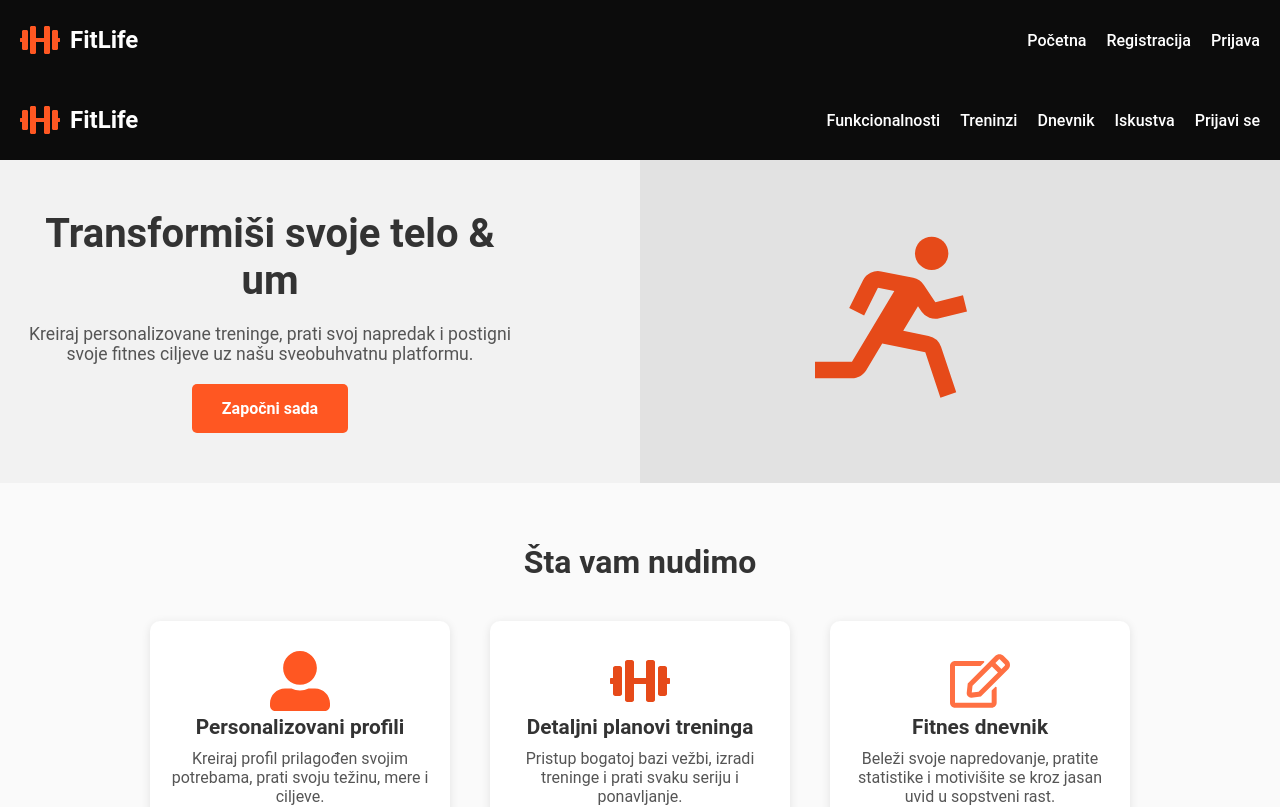
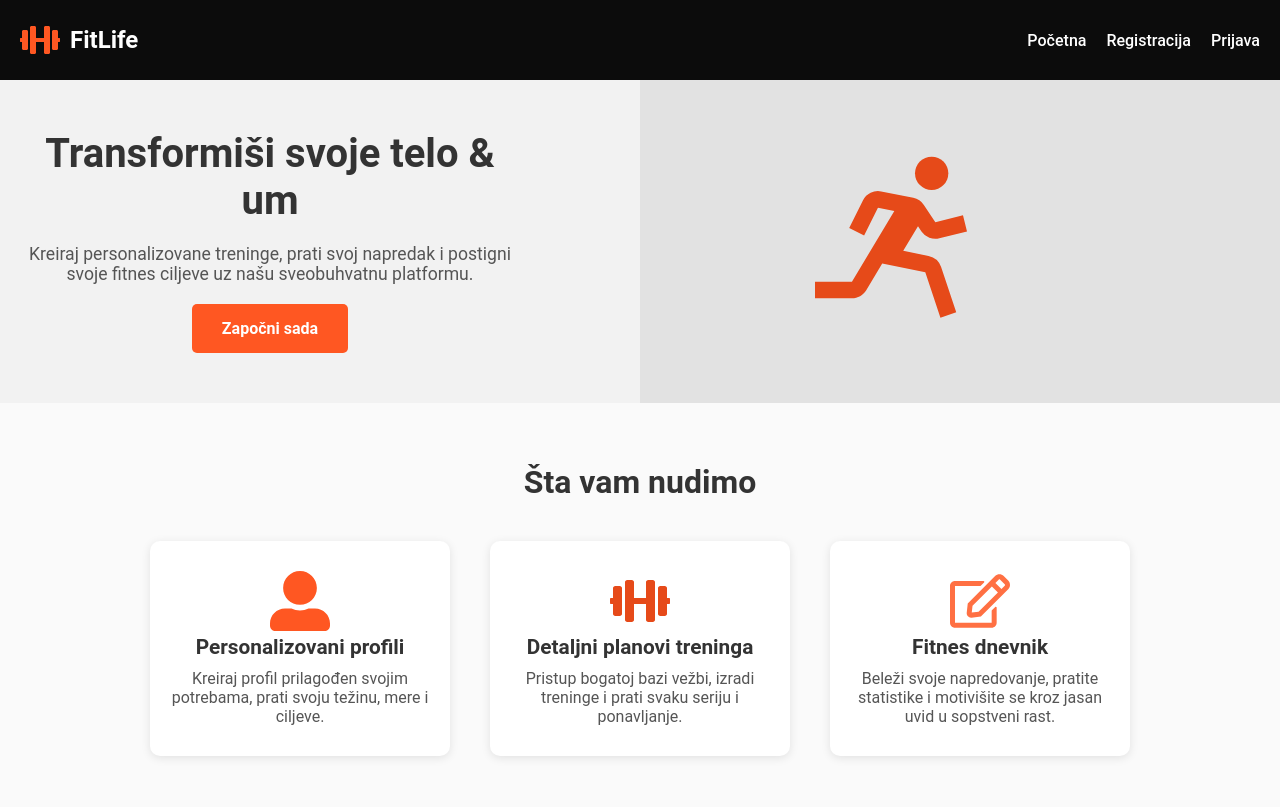
Before and after one commit to elab-development/internet-tehnologije-2024-projekat-fitnesaplikacija_2021_0038, a React (Create React App) app in the folder reactprojekat/: page / in a window 1280 px wide. Shown: the top 807 px of the page. Built offline with nearby package versions, Linux system fonts and the light colour scheme.

Commit message:
kreirana korisnicki definisana kuka

```diff
--- a/reactprojekat/src/MojeKomponente/HomePage.jsx
+++ b/reactprojekat/src/MojeKomponente/HomePage.jsx
@@ -8,20 +8,6 @@ import { IoIosPeople } from 'react-icons/io';
 const HomePage = () => {
   return (
     <div className="homepage-container">
-      {/* Navigacija */}
-      <header className="navbar">
-        <div className="navbar-logo">
-          <FaDumbbell size={40} color="#ff5722" />
-          <h1>FitLife</h1>
-        </div>
-        <nav className="navbar-links">
-          <a href="#features">Funkcionalnosti</a>
-          <a href="#plans">Treninzi</a>
-          <a href="#journal">Dnevnik</a>
-          <a href="#testimonials">Iskustva</a>
-          <a href="#join">Prijavi se</a>
-        </nav>
-      </header>
 
       {/* Hero Sekcija */}
       <section className="hero-section">
```
Also changed, not shown: reactprojekat/src/MojeKomponente/useDiaryEntries.js (added, +44 -0 lines).
